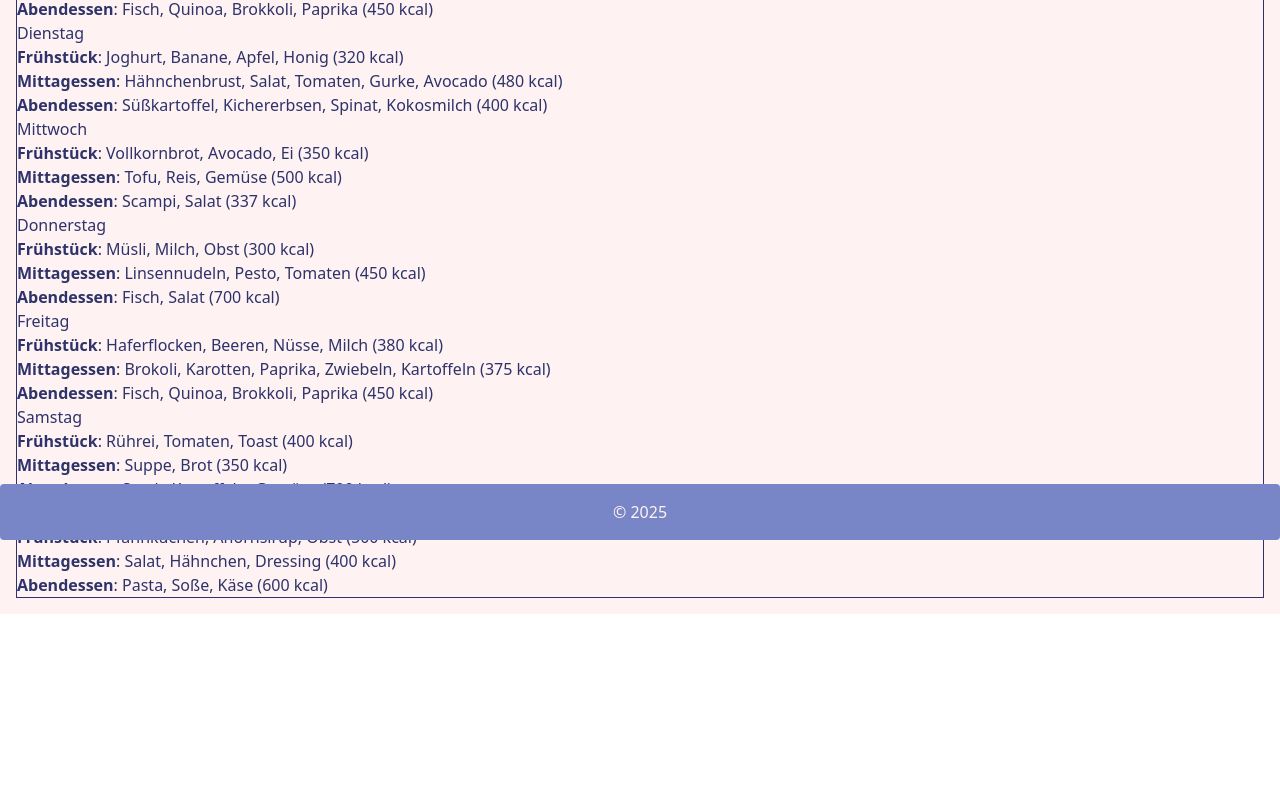
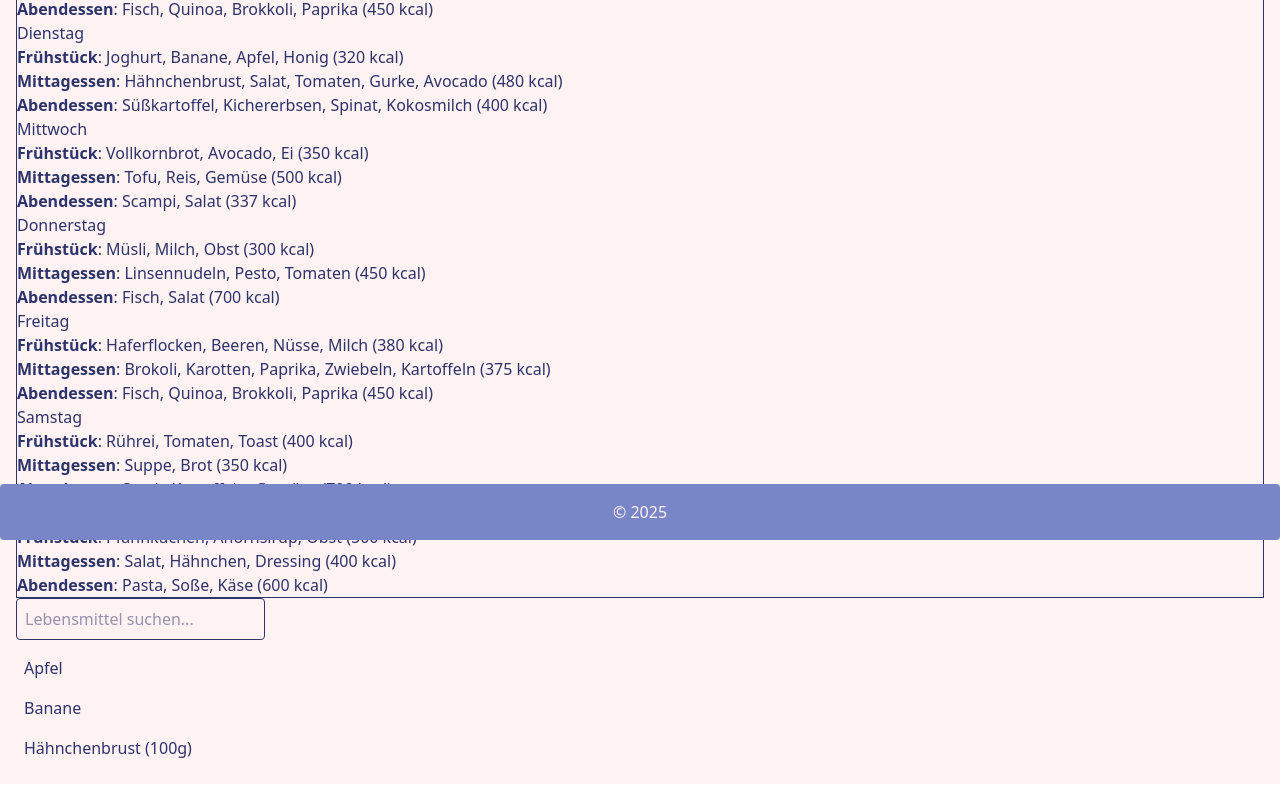
Before and after one commit to team-holos/holos-app, a React (Vite) app in the folder frontend/: page /nutrion in a window 1280 px wide. Shown: the part 260-1060 px from the top of the page. Before the commit the page ends 890 px from the top, so only its background shows below. Built offline with nearby package versions, Linux system fonts and the light colour scheme.

Commit message:
added food search term

```diff
--- a/frontend/src/components/Footer.jsx
+++ b/frontend/src/components/Footer.jsx
@@ -1,7 +1,7 @@
 
 function Footer() {
   return (
-    <footer className="absolute rounded bg-[#7886C7] bottom-0 w-full">
+    <footer className="fixed rounded bg-[#7886C7] bottom-0 w-full">
       <p className="text-[#FFF2F2] text-center p-4">© 2025</p>
     </footer>
   );
--- a/frontend/src/pages/NutritionPage.jsx
+++ b/frontend/src/pages/NutritionPage.jsx
@@ -1,12 +1,53 @@
 import React, { useState } from 'react';
 import NutritionPlan from '../components/NutritionPlan';
-// import NutritionPlanData from '../components/NutritionPlanData';
 import NutritionPlanData from '../components/NutritionPlanData';
-
 
 function NutritionPage() {
     const [plan, setPlan] = useState(NutritionPlanData);
-    return(
+    const [searchTerm, setSearchTerm] = useState('');
+    const [selectedFood, setSelectedFood] = useState(null);
+    const [portion, setPortion] = useState(1); // Standardmäßig eine Portion
+
+    // Beispiel-Lebensmitteldaten (durch Datenbank / API-Abfrage ersetzten)
+    const foodData = [
+        { name: 'Apfel', kalorien: 95, protein: 0.3, kohlenhydrate: 25, fett: 0.3 },
+        { name: 'Banane', kalorien: 105, protein: 1.3, kohlenhydrate: 27, fett: 0.2 },
+        { name: 'Hähnchenbrust (100g)', kalorien: 165, protein: 31, kohlenhydrate: 0, fett: 3.6 },
+
+    ];
+
+    const handleSearchChange = (event) => {
+        setSearchTerm(event.target.value);
+    };
+
+    const handleFoodSelect = (food) => {
+        setSelectedFood(food);
+    };
+
+    const handlePortionChange = (event) => {
+        setPortion(parseInt(event.target.value) || 1); // Stellt sicher, dass die Eingabe eine Zahl ist
+    };
+
+    const calculateNutrients = () => {
+        if (selectedFood) {
+            const { kalorien, protein, kohlenhydrate, fett } = selectedFood;
+            return {
+                kalorien: kalorien * portion,
+                protein: protein * portion,
+                kohlenhydrate: kohlenhydrate * portion,
+                fett: fett * portion,
+            };
+        }
+        return { kalorien: 0, protein: 0, kohlenhydrate: 0, fett: 0 };
+    };
+
+    const nutrients = calculateNutrients();
+
+    const filteredFoodData = foodData.filter((food) =>
+        food.name.toLowerCase().includes(searchTerm.toLowerCase())
+    );
+
+    return (
         <div className="text-[#2D336B] p-4 my-4">
             <h1 className="text-2xl mb-4">Ernährung</h1>
             <ul className="list-disc list-inside">
@@ -15,7 +56,53 @@ function NutritionPage() {
             </ul>
 
             <NutritionPlan plan={plan} />
+
+            {/* Suchfeld für Lebensmittel */}
+            <input
+                type="text"
+                placeholder="Lebensmittel suchen..."
+                value={searchTerm}
+                onChange={handleSearchChange}
+                className="border rounded p-2 mb-2"
+            />
+
+            {/* Vorschläge für Lebensmittel */}
+            <ul>
+                {filteredFoodData.map((food) => (
+                    <li
+                        key={food.name}
+                        onClick={() => handleFoodSelect(food)}
+                        className="cursor-pointer hover:bg-gray-200 p-2"
+                    >
+                        {food.name}
+                    </li>
+                ))}
+            </ul>
+
+            {/* Anzeige der Nährwertangaben und Portionseingabe */}
+            {selectedFood && (
+                <div className="mt-4">
+                    <h2 className="text-xl">Nährwerte für {selectedFood.name}</h2>
+                    <p>Kalorien: {nutrients.kalorien}</p>
+                    <p>Protein: {nutrients.protein}g</p>
+                    <p>Kohlenhydrate: {nutrients.kohlenhydrate}g</p>
+                    <p>Fett: {nutrients.fett}g</p>
+
+                    <div className="mt-2">
+                        <label htmlFor="portion">Portionen:</label>
+                        <input
+                            type="number"
+                            id="portion"
+                            value={portion}
+                            onChange={handlePortionChange}
+                            min="1"
+                            className="border rounded p-2 ml-2 w-16"
+                        />
                     </div>
+                </div>
+            )}
+        </div>
+    );
+}
 
-)}
 export default NutritionPage;
```
Lines whose indentation alone changed are shown as unchanged.
